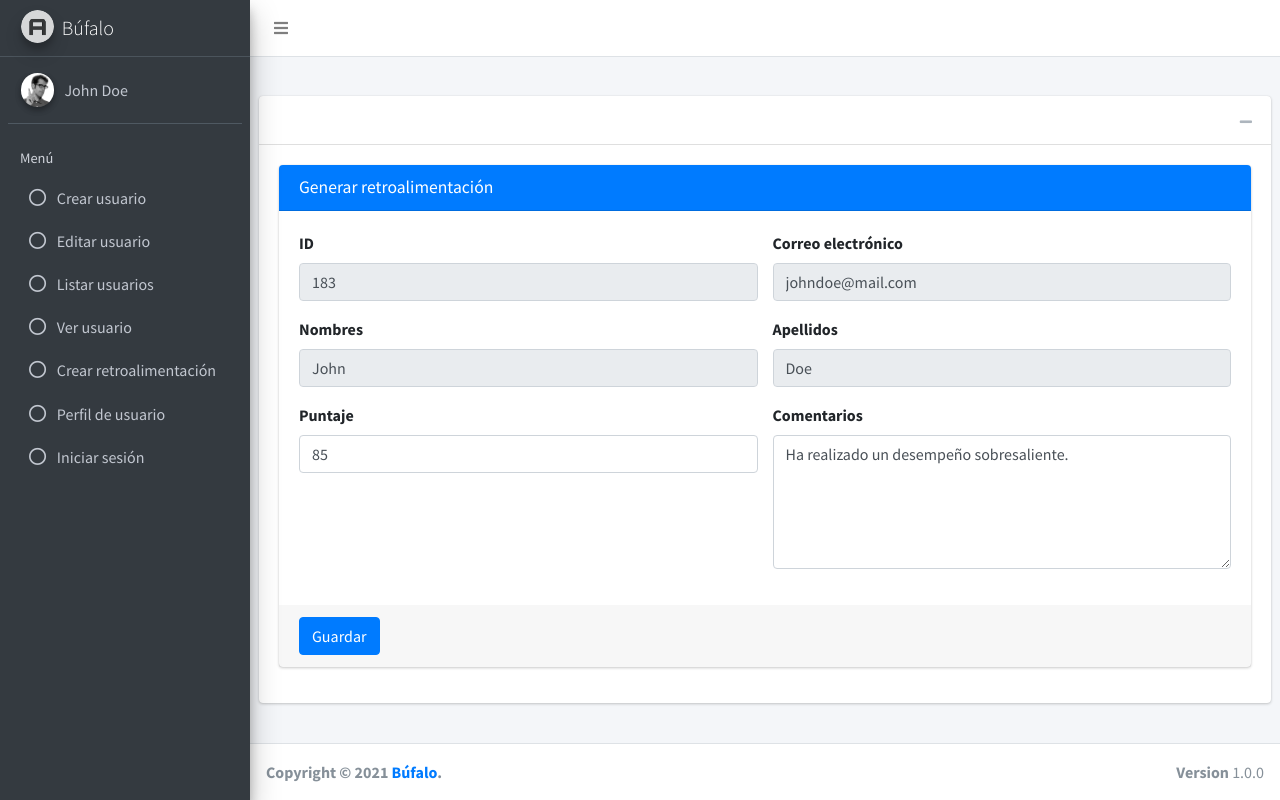
After one commit to fseve/bufaloflask, a Flask app: page /usuarios/retroalimentacion in a window 1280 px wide. The commit adds this page. Run offline with Flask 2, Linux system fonts and the light colour scheme; some libraries are stand-ins or nearby versions.

Commit message:
feedback page

```diff
--- a/app.py
+++ b/app.py
@@ -44,7 +44,7 @@ def editarUsuarios():
     form.rol.data = 'usuarioFinal'
     return render_template('editar-usuario.html', form=form)
 
-@app.route('/usuarios/ver', methods=['GET', 'POST'])
+@app.route('/usuarios/ver', methods=['GET'])
 def verUsuarios():
     form = VerUsuarioForm()
     form.id.data = 183
@@ -61,3 +61,14 @@ def verUsuarios():
     form.salario.data = 1500000
     form.rol.data = 'usuarioFinal'
     return render_template('ver-usuario.html', form=form)
+
+@app.route('/usuarios/retroalimentacion', methods=['GET', 'POST'])
+def generarRetroalimentacion():
+    form = GenerarRetroalimentacionUsuarioForm()
+    form.id.data = 183
+    form.correo.data = 'johndoe@mail.com'
+    form.nombres.data = 'John'
+    form.apellidos.data = 'Doe'
+    form.puntaje.data = 85
+    form.comentarios.data = 'Ha realizado un desempeño sobresaliente.'
+    return render_template('generar-retroalimentacion-usuario.html', form=form)
--- a/forms/forms.py
+++ b/forms/forms.py
@@ -2,6 +2,7 @@ from flask_wtf import FlaskForm
 from wtforms import StringField, PasswordField, IntegerField, SelectField
 from wtforms.validators import DataRequired
 from wtforms.fields.html5 import EmailField, DateField
+from wtforms.widgets.core import TextArea
 from wtforms.widgets.html5 import NumberInput
 
 class LoginForm(FlaskForm):
@@ -52,3 +53,11 @@ class VerUsuarioForm(FlaskForm):
 	dependencia = StringField('Dependencia', render_kw={'readonly': True}, validators=[DataRequired(message="Este campo es requerido")])
 	salario = IntegerField('Salario', render_kw={'readonly': True}, widget=NumberInput(min=0, step=1), validators=[DataRequired(message="Este campo es requerido")])
 	rol = SelectField('Rol', render_kw={'readonly': True}, choices = [('usuarioFinal', 'Usuario final'), ('administrador', 'Administrador'), ('superAdministrador', 'SuperAdministrador')])
+
+class GenerarRetroalimentacionUsuarioForm(FlaskForm):
+	id = StringField('ID', render_kw={'readonly': True}, validators=[DataRequired(message="Este campo es requerido")])
+	correo = EmailField('Correo electrónico', render_kw={'readonly': True}, validators=[DataRequired(message="Este campo es requerido")])
+	nombres = StringField('Nombres', render_kw={'readonly': True}, validators=[DataRequired(message="Este campo es requerido")])
+	apellidos = StringField('Apellidos', render_kw={'readonly': True}, validators=[DataRequired(message="Este campo es requerido")])
+	puntaje = IntegerField('Puntaje', widget=NumberInput(min=0, max=100, step=1), validators=[DataRequired(message="Este campo es requerido")])
+	comentarios = StringField('Comentarios', widget=TextArea(), validators=[DataRequired(message="Este campo es requerido")])
--- /dev/null
+++ b/templates/generar-retroalimentacion-usuario.html
@@ -0,0 +1,119 @@
+{% extends 'layout.html' %}
+
+{% block headblock %}
+  <!-- Google Font: Source Sans Pro -->
+  <link rel="stylesheet" href="https://fonts.googleapis.com/css?family=Source+Sans+Pro:300,400,400i,700&display=fallback">
+  <!-- Font Awesome -->
+  <link rel="stylesheet" href="{{ url_for('static', filename='plugins/fontawesome-free/css/all.min.css')}}">
+  <!-- Theme style -->
+  <link rel="stylesheet" href="{{ url_for('static', filename='dist/css/adminlte.min.css')}}">
+{% endblock %}
+
+{% block contentblock %}
+  <div class="content-wrapper contenedor">
+    <section class="content-header">
+      <div class="container-fluid">
+        <div class="row mb-2">
+          <div class="col-sm-6">
+            <h1></h1>
+          </div>
+          <!-- <div class="col-sm-6">
+            <ol class="breadcrumb float-sm-right">
+              <li class="breadcrumb-item"><a href="#">Home</a></li>
+              <li class="breadcrumb-item active">Blank Page</li>
+            </ol>
+          </div> -->
+        </div>
+      </div>
+    </section>
+
+    <section class="content">
+
+      <div class="card">
+        <div class="card-header">
+          <h3 class="card-title"></h3>
+
+          <div class="card-tools">
+            <button type="button" class="btn btn-tool" data-card-widget="collapse" title="Collapse">
+              <i class="fas fa-minus"></i>
+            </button>
+          </div>
+        </div>
+        <div class="card-body">
+
+          <div class="card card-primary">
+            <div class="card-header">
+              <h3 class="card-title">Generar retroalimentación</h3>
+            </div>
+            <form action="" method="post">
+              {{ form.csrf_token }}
+              <div class="card-body">
+                <div class="row">
+                  <div class="col-md-6">
+                    <div class="form-group">
+                      <label for="id">ID</label>
+                      {{ form.id(class_="form-control") }}
+                    </div>
+                  </div>
+                  <div class="col-md-6">
+                    <div class="form-group">
+                      <label for="correoElectronico">Correo electrónico</label>
+                      {{ form.correo(class_="form-control") }}
+                    </div>
+                  </div>
+                </div>
+                <div class="row">
+                  <div class="col-md-6">
+                    <div class="form-group">
+                      <label for="nombres">Nombres</label>
+                      {{ form.nombres(class_="form-control") }}
+                    </div>
+                  </div>
+                  <div class="col-md-6">
+                    <div class="form-group">
+                      <label for="apellidos">Apellidos</label>
+                      {{ form.apellidos(class_="form-control") }}
+                    </div>
+                  </div>
+                </div>
+
+                <div class="row">
+                  <div class="col-md-6">
+                    <div class="form-group">
+                      <label for="puntaje">Puntaje</label>
+                      {{ form.puntaje(class_="form-control") }}
+                    </div>
+                  </div>
+                  <div class="col-md-6">
+                    <div class="form-group">
+                      <label for="comentarios">Comentarios</label>
+                      {{ form.comentarios(class_="form-control", cols=30, rows=5) }}
+                    </div>
+                  </div>
+                </div>
+
+              </div>
+
+              <div class="card-footer">
+                <button type="submit" class="btn btn-primary">Guardar</button>
+              </div>
+            </form>
+          </div>
+
+        </div>
+      </div>
+
+    </section>
+  </div>
+{% endblock %}
+
+{% block scriptsblock %}
+  <!-- jQuery -->
+  <script src="{{ url_for('static', filename='plugins/jquery/jquery.min.js')}}"></script>
+  <!-- Bootstrap 4 -->
+  <script src="{{ url_for('static', filename='plugins/bootstrap/js/bootstrap.bundle.min.js')}}"></script>
+  <!-- AdminLTE App -->
+  <script src="{{ url_for('static', filename='dist/js/adminlte.min.js')}}"></script>
+  <!-- AdminLTE for demo purposes -->
+  <script src="{{ url_for('static', filename='dist/js/demo.js')}}"></script>
+{% endblock %}
--- a/templates/layout.html
+++ b/templates/layout.html
@@ -86,7 +86,7 @@
             </li>
 
             <li class="nav-item">
-              <a href="../usuarios/generar-retroalimentacion-usuario.html" class="nav-link">
+              <a href="{{'/usuarios/retroalimentacion'}}" class="nav-link">
                 <i class="far fa-circle nav-icon"></i>
                 <p>
                   Crear retroalimentación
```
